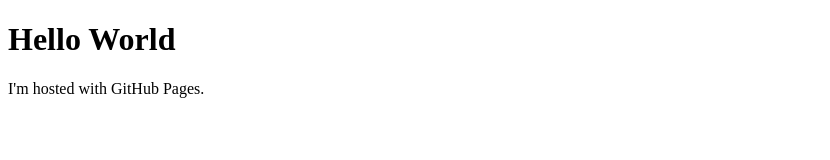
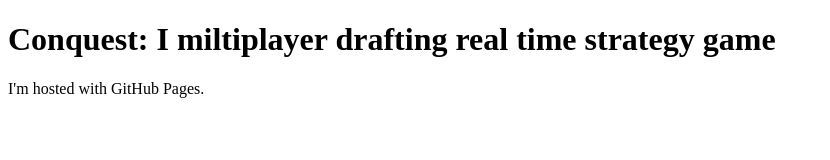
Before and after one commit to abalaram/abalaram.github.io, a plain HTML site: page index.html in a window 1280 px wide. Shown: the whole page, without its empty margins (0-830 px from the left). Drawn offline with Linux system fonts and the light colour scheme.

Commit message:
Update text

```diff
--- a/index.html
+++ b/index.html
@@ -1,7 +1,7 @@
 <!DOCTYPE html>
 <html>
 <body>
-<h1>Hello World</h1>
+<h1>Conquest: I miltiplayer drafting real time strategy game</h1>
 <p>I'm hosted with GitHub Pages.</p>
 </body>
 </html>
```
